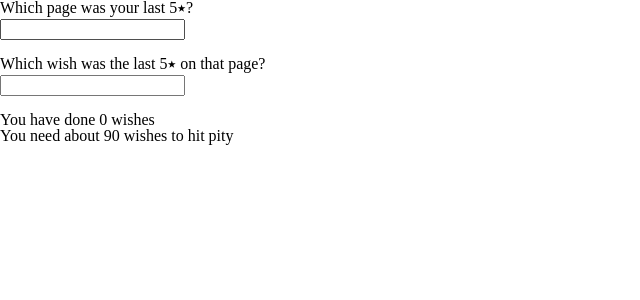
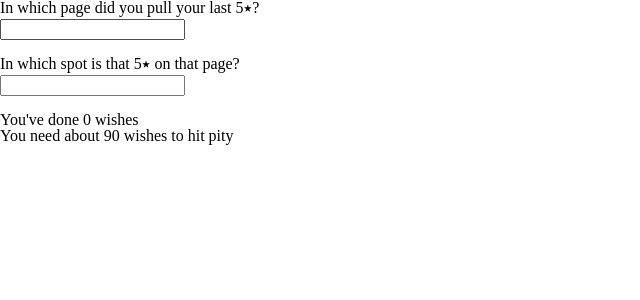
Before and after one commit to ronbarrantes/pity-calc, a React (Create React App) app: page / in a window 1280 px wide. Shown: the top 300 px of the page, without its empty margins (0-640 px from the left). Built offline with nearby package versions, Linux system fonts and the light colour scheme; the HTML template or start-up script is replaced by a standard one.

Commit message:
Add more messages

```diff
--- a/src/components/InputField.tsx
+++ b/src/components/InputField.tsx
@@ -1,5 +1,6 @@
 import React from 'react'
 import { css } from '@emotion/css'
+import { limitErrorMessage } from '../constants/messages'
 
 interface IInputField {
 	title: string;
@@ -21,8 +22,8 @@ const InputField = (props: IInputField): JSX.Element => {
         value={value}
         onChange={onChangeHandle}
       /> {isInLimitExist
-					&& !isInLimit
-					&& <span className={errorStyle}>{`Should be between 1 and 6`}</span>}
+			&& !isInLimit
+			&& <span className={errorStyle}>{limitErrorMessage}</span>}
     </label>
   )
 }
--- a/src/constants/messages.ts
+++ b/src/constants/messages.ts
@@ -1,5 +1,6 @@
-export const pageMessage = 'Which page was your last 5⭑? '
-export const wishMessage = 'Which wish was the last 5⭑ on that page? '
-export const currNumOfWishes = 'You have done $1 wishes'
-export const pleaseEnterNum = 'Please enter a number'
-export const numOfWishesToPity = 'You need about $1 wishes to hit pity'
+export const pageMessage = `In which page did you pull your last 5⭑? `
+export const wishMessage = `In which spot is that 5⭑ on that page? `
+export const currNumOfWishes = `You've done $1 wishes`
+export const limitErrorMessage = `Should be between 1 and 6`
+export const pleaseEnterNum = `Please enter a valid number`
+export const numOfWishesToPity = `You need about $1 wishes to hit pity`
```
